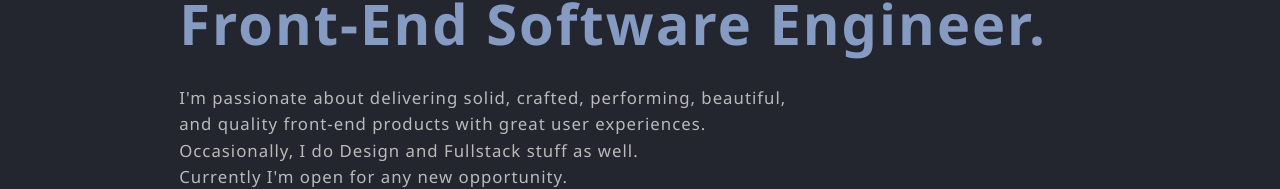
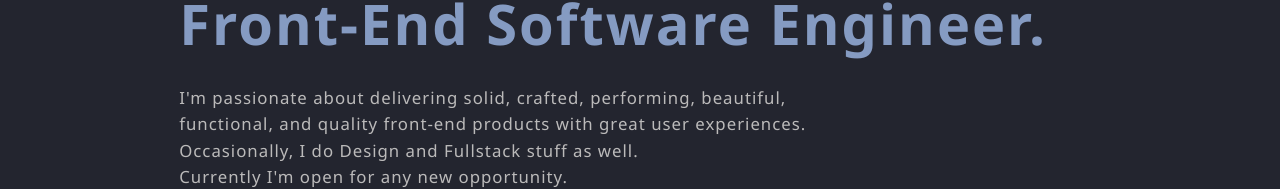
Before and after one commit to micdev123/micdev, a React (Create React App) app: page / in a window 1280 px wide. Shown: the part 261-450 px from the top of the page. Built offline with nearby package versions, Linux system fonts and the light colour scheme.

Commit message:
modifying

```diff
--- a/src/container/Header/Header.jsx
+++ b/src/container/Header/Header.jsx
@@ -67,7 +67,7 @@ const Header = () => {
                             Front-End Software Engineer.
                         </motion.h1>
                         <motion.p className='info' variants={item}>
-                            I'm passionate about delivering solid, crafted, performing, beautiful, and quality front-end products with great user experiences.
+                            I'm passionate about delivering solid, crafted, performing, beautiful, functional, and quality front-end products with great user experiences.
                         </motion.p>
                         <motion.p className='info' variants={item}>
                             Occasionally, I do Design and Fullstack stuff as well.
```
